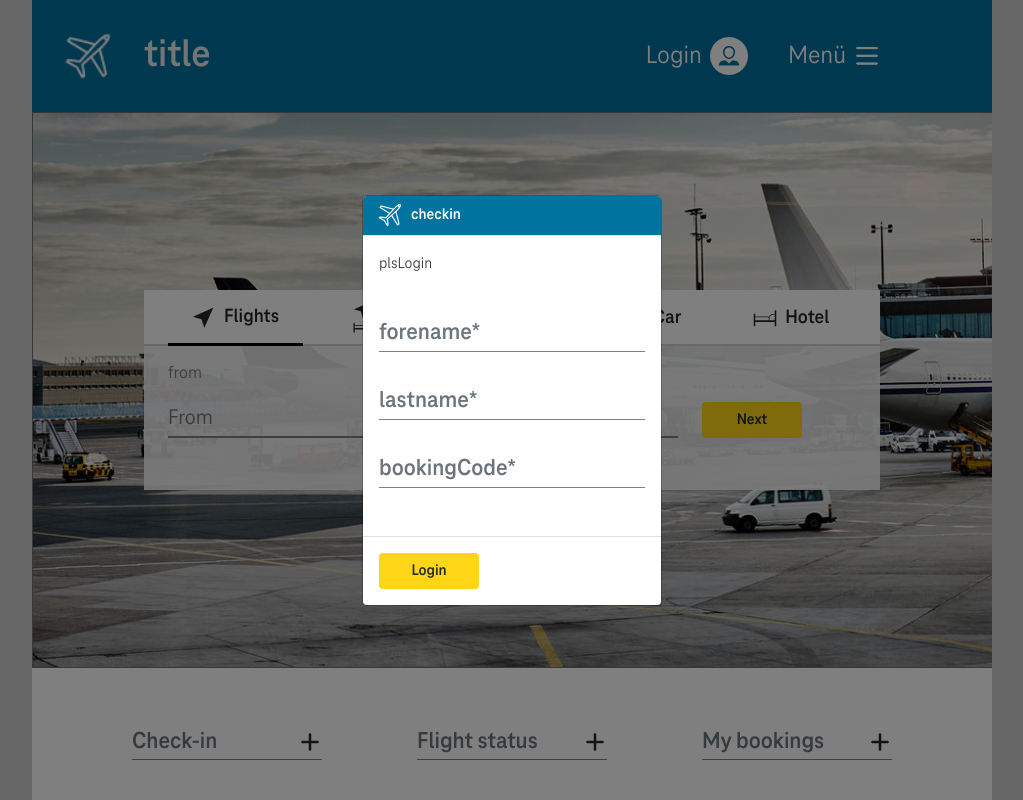
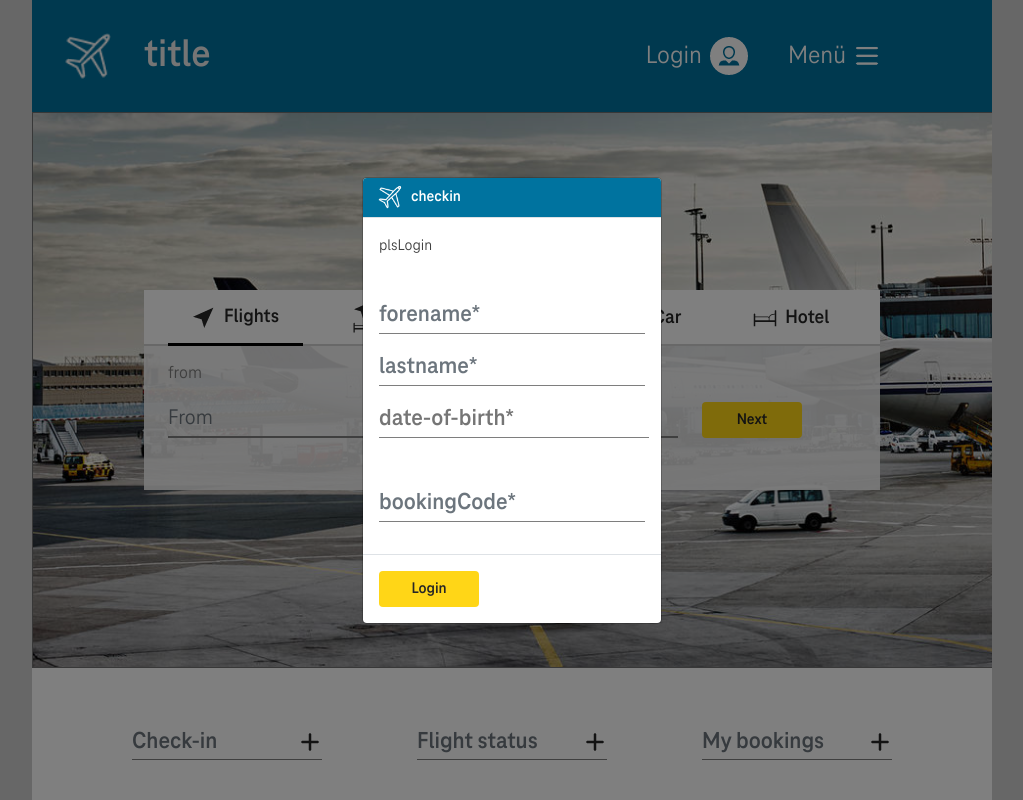
Before and after one commit to eu-digital-green-certificates/dgca-booking-demo-frontend, a React (Create React App) app: page / in a window 1280 px wide. Both pictures are taken after a click on the element 438 px from the left and 741 px from the top of the page. Shown: the top 800 px of the page, without its empty margins (128-1151 px from the left). Built offline with nearby package versions, Linux system fonts and the light colour scheme.

Commit message:
date for checkin

```diff
--- a/package.json
+++ b/package.json
@@ -10,6 +10,7 @@
     "@types/node": "^12.0.0",
     "@types/qrcode.react": "^1.0.2",
     "@types/react": "^17.0.0",
+    "@types/react-datepicker": "^4.1.7",
     "@types/react-dom": "^17.0.0",
     "@types/react-router-dom": "^5.1.8",
     "axios": "^0.21.1",
@@ -27,6 +28,7 @@
     "qrcode.react": "^1.0.1",
     "react": "^17.0.2",
     "react-bootstrap": "^1.6.1",
+    "react-datepicker": "^4.2.1",
     "react-dom": "^17.0.2",
     "react-i18next": "^11.11.4",
     "react-router-dom": "^5.2.0",
--- a/src/api.tsx
+++ b/src/api.tsx
@@ -119,6 +119,7 @@ export const useGetInitialize = (onSuccess?: () => void, onError?: (error: any)
     };
 
     /**
+     * TODO: not used
      * Returns a QR-Code
      *
      * @param id Id of the Person
@@ -163,12 +164,3 @@ export const useGetInitialize = (onSuccess?: () => void, onError?: (error: any)
         getQrCodePromise
     ] as const;
 }
-
-export const getQrCodeWithoutHook = (id: string) => {
-    const header = {
-        'Content-Type': 'application/json'
-    };
-
-    const url = '/initialize/' + id;
-    return api.get(url, { headers: header });
-}
--- a/src/assets/SCSS/custom.scss
+++ b/src/assets/SCSS/custom.scss
@@ -243,7 +243,19 @@ $container-max-widths: (
 }
 
 .input-checkin-modal {
-    margin-top: 2rem;
+
+    margin-bottom: 1rem;
+
+    &:first-of-type {
+        margin-top: 2rem;
+    }
+
+    &:last-child {
+        margin-top: 1rem;
+    }
+}
+
+.input-date-modal {
     margin-bottom: 2rem;
 }
 
--- a/src/assets/i18n/en/translation.json
+++ b/src/assets/i18n/en/translation.json
@@ -20,5 +20,6 @@
   "or": "OR",
   "dccCertificate": "DCC (digital vaccination certificate)",
   "upload": "Upload",
-  "submitCheckin": "Submit Check-In"
+  "submitCheckin": "Submit Check-In",
+  "date-of-birth": "Date of Birth"
 }
--- a/src/components/checkin-modal.component.tsx
+++ b/src/components/checkin-modal.component.tsx
@@ -23,6 +23,13 @@ import React from 'react';
 
 import '../i18n';
 import { useTranslation } from 'react-i18next';
+import utils from '../misc/utils';
+
+import DatePicker from "react-datepicker";
+import { registerLocale } from "react-datepicker";
+import "react-datepicker/dist/react-datepicker.css";
+import de from 'date-fns/locale/de';
+
 import { Button, Form, Image, Modal, ModalBody, ModalFooter } from 'react-bootstrap';
 import ModalHeader from 'react-bootstrap/esm/ModalHeader';
 
@@ -30,6 +37,8 @@ import airplane from '../assets/images/airplane_outline.png'
 import { IPerson } from '../interfaces/person';
 import AppContext from '../misc/appContext';
 import { useBooking } from '../api';
+
+registerLocale('de', de)
 
 const CheckinModal = (props: any) => {
 
@@ -39,6 +48,7 @@ const CheckinModal = (props: any) => {
     const [lastname, setLastname] = React.useState<string>('');
     const [bookingCode, setBookingCode] = React.useState<string>('');
 
+    const [dateOfBirth, setDateOfBirth] = React.useState<Date>();
 
     const handleError = (error: any) => {
         let msg = '';
@@ -67,11 +77,27 @@ const CheckinModal = (props: any) => {
         let person: IPerson = {
             forename: forename,
             lastname: lastname,
+            dateOfBirth: dateOfBirth!.toISOString(),
             bookingReference: bookingCode
         }
 
         //TODO: sollte über die Landingpage erfolgen
         getBooking(person);
+    }
+
+    const handleDateOfBirthChange = (evt: Date | [Date, Date] | null) => {
+        let date: Date;
+
+        if (Array.isArray(evt))
+            date = evt[0];
+        else
+            date = evt as Date;
+
+        if (date) {
+            date.setHours(12);
+        }
+
+        setDateOfBirth(date);;
     }
 
     return (
@@ -106,6 +132,23 @@ const CheckinModal = (props: any) => {
                         onChange={(evt: any) => setLastname(evt.target.value)}
                         required
                     />
+                    <DatePicker
+                        selected={dateOfBirth}
+                        onChange={handleDateOfBirthChange}
+                        locale='de'
+                        dateFormat={utils.pickerDateFormat}
+                        isClearable
+                        placeholderText={t('translation:date-of-birth')  + '*'}
+                        className='input-checkin input-date-modal'
+                        wrapperClassName='align-self-center'
+                        showMonthDropdown
+                        showYearDropdown
+                        dropdownMode="select"
+                        maxDate={new Date()}
+                        minDate={new Date(1900, 0, 1, 12)}
+                        openToDate={new Date(1990, 0, 1)}
+                        required
+                    />
                     <Form.Control
                         className="input-checkin input-checkin-modal"
                         placeholder={t('translation:bookingCode') + '*'}
--- a/src/components/record-checkin-page.component.tsx
+++ b/src/components/record-checkin-page.component.tsx
@@ -74,6 +74,7 @@ const RecordCheckinPage = (props: any) => {
                         tmpDisplayPassenger.qrCode = JSON.stringify(response.data);
                     })
                     .catch(error => {
+                        //TODO: Fehlermeldung
                         alert("QR konnte nicht geholt werden:" + tmpDisplayPassenger.id)
                     })
                     .finally(() => {
--- a/src/interfaces/person.tsx
+++ b/src/interfaces/person.tsx
@@ -24,5 +24,6 @@ import React from 'react';
 export interface IPerson {
     forename: string,
     lastname: string,
+    dateOfBirth: string,
     bookingReference: string
 }
```
